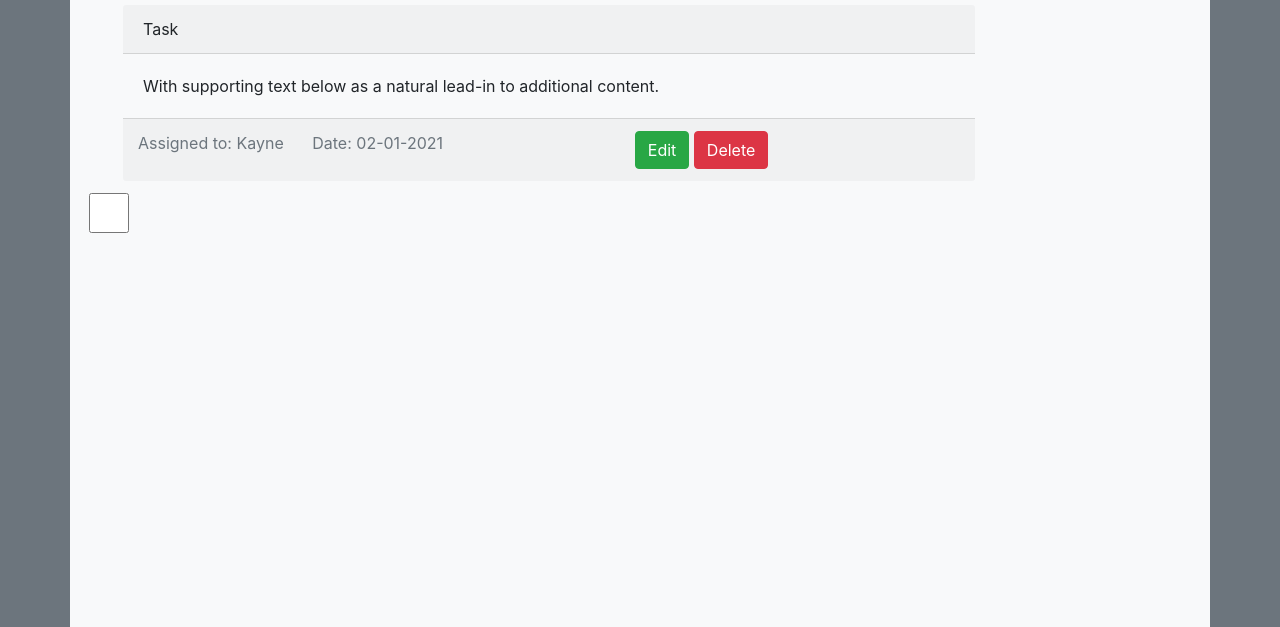
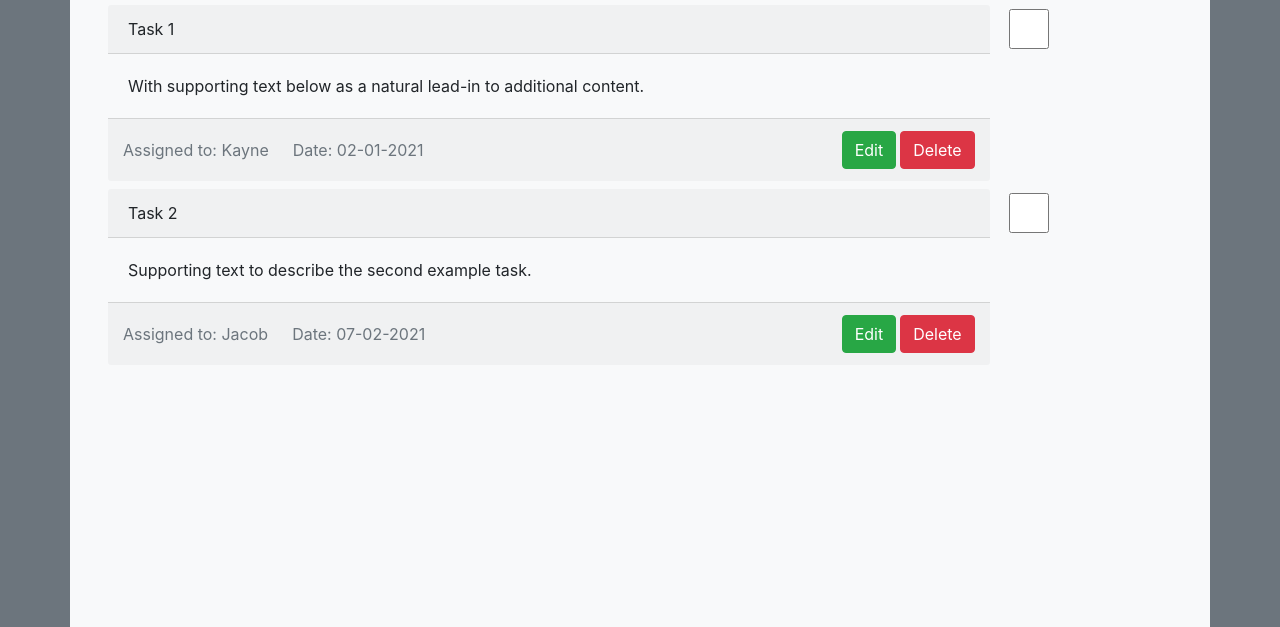
Before and after one commit to jroyvde/webapp-project, a plain HTML site: page index.html in a window 1280 px wide. Shown: the part 173-800 px from the top of the page. Drawn offline with nearby package versions, Linux system fonts and the light colour scheme.

Commit message:
Fix checkbox placement

```diff
--- a/index.html
+++ b/index.html
@@ -92,26 +92,22 @@
     <div class="row m-2">
       <!--This column contains the CARD for the sample task-->
       <div class="col-10">
-        <div class="container">
         <div class="card-header" style="text-align:left;">
-              Task
+          Task 1
         </div>
         <div class="card-body" style="text-align: left;">
           <p class="card-text ">With supporting text below as a natural lead-in to additional content.</p>
         </div>
         <div class="card-footer text-muted row px-0 mx-0">
-              <div class="col-md-7">
+          <div class="col-md-7 d-flex align-items-center">
             <span class="mr-4">Assigned to: Kayne</span>
             <span class="">Date: 02-01-2021</span>
           </div>
-              <div class="col-md-5">
+          <div class="col-md-5 d-flex justify-content-end">
             <a href="#" class="btn btn-success">Edit</a>
-                <a href="#" class="btn btn-danger ">Delete</a>
+            <a href="#" class="btn btn-danger ml-1">Delete</a>
           </div>
         </div>
-          </div>
-      </div>
-
       </div>
       <!--This column contains the CHECKBOX for the sample task-->
       <div class="col-2 p-1">
@@ -122,23 +118,22 @@
     <div class="row m-2">
       <!--This column contains the CARD for the sample task-->
       <div class="col-10">
-        <div class="container">
-          <div class="card text-center border-success">
         <div class="card-header" style="text-align:left;">
-              Task
+          Task 2
         </div>
         <div class="card-body" style="text-align: left;">
-             <p class="card-text ">With supporting text below as a natural lead-in to additional content.</p>
+          <p class="card-text ">Supporting text to describe the second example task.</p>
         </div>
-            <div class="card-footer text-muted">
-              <span class="float-left mr-4">Assigned to: Kayne</span>
-              <span class="float-left">Date: 02-01-2021</span>
-              <a href="#" class="btn btn-success float-right ml-2">Edit</a>
-              <a href="#" class="btn btn-danger float-right ">Delete</a>
+        <div class="card-footer text-muted row px-0 mx-0">
+          <div class="col-md-7 d-flex align-items-center">
+            <span class="mr-4">Assigned to: Jacob</span>
+            <span class="">Date: 07-02-2021</span>
+          </div>
+          <div class="col-md-5 d-flex justify-content-end">
+            <a href="#" class="btn btn-success">Edit</a>
+            <a href="#" class="btn btn-danger ml-1">Delete</a>
           </div>
         </div>
-      </div>
-
       </div>
       <!--This column contains the CHECKBOX for the sample task-->
       <div class="col-2 p-1">
```
Lines whose indentation alone changed are shown as unchanged.
